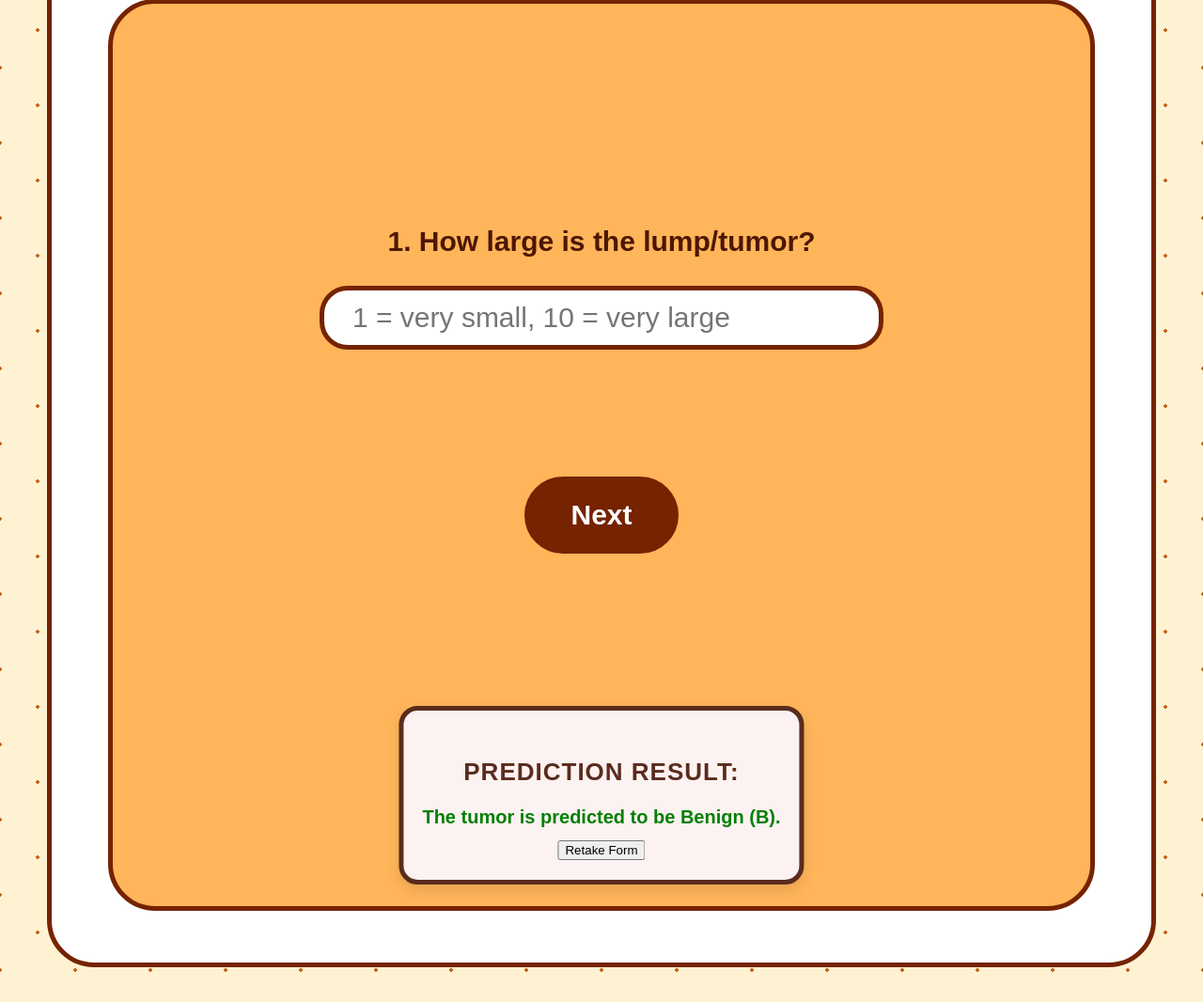
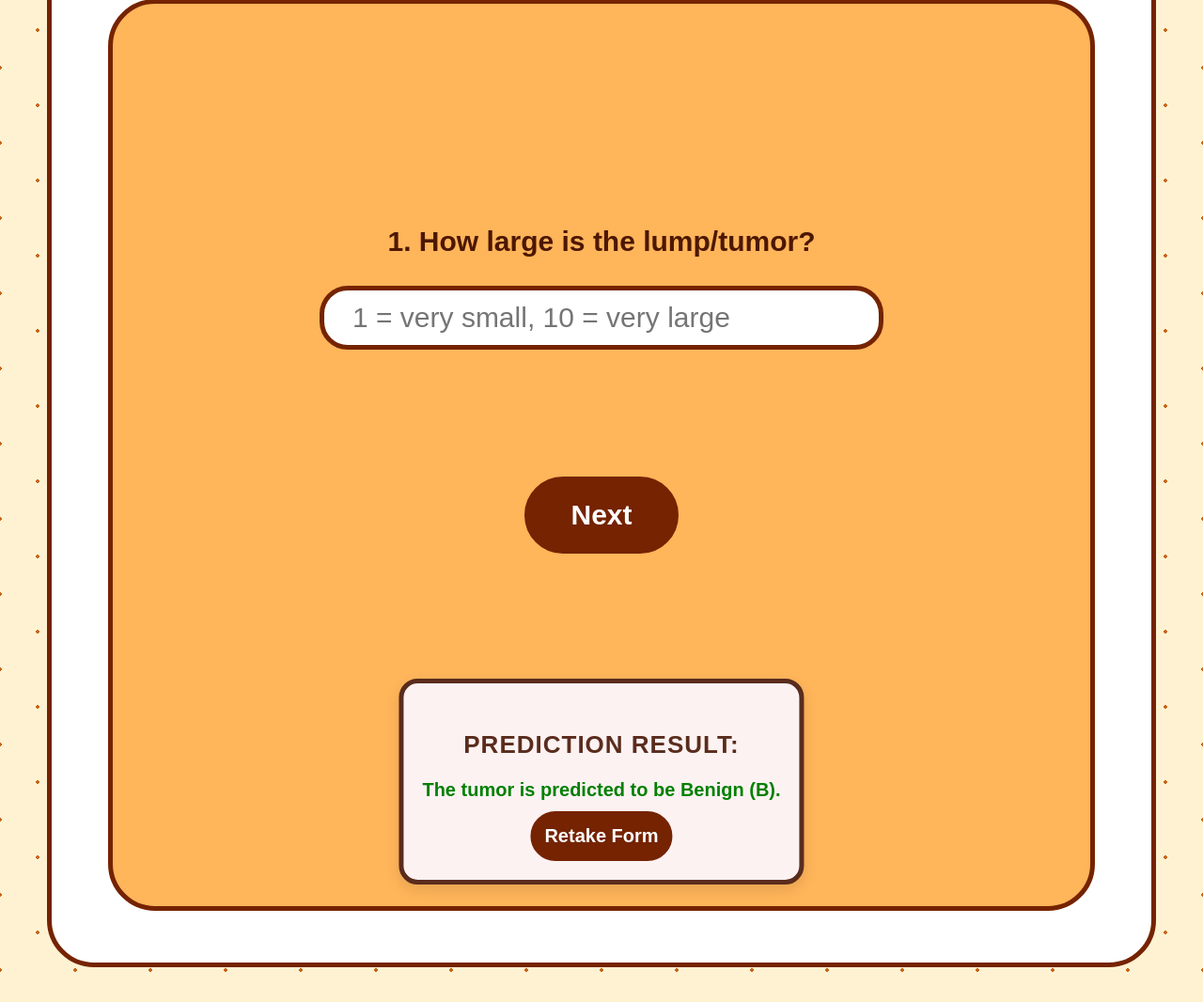
Before and after one commit to AbdullatifElmuaqqat/PinkPath-Breast-Cancer-Prediction-Wep-App-, a Flask app: template templates/index.html in a window 1280 px wide. Shown: the part 1898-2964 px from the top of the page at 94% size. Run offline with Flask 3, Linux system fonts and the light colour scheme; the template is opened without the code that fills it: most values are stand-ins (such as "Sample title", 1, 10 or a date in 2020); parts of the project's set-up code (start-up, migrations or seed data) failed here and were passed over.

Commit message:
Retake button fixed

```diff
--- a/static/css/styles.css
+++ b/static/css/styles.css
@@ -217,6 +217,21 @@ padding: 10px;
 
 #prediction-result{
     display: none;
+}
+
+#prediction-result button{
+    border: 5px solid #752300;
+    font-size: 20px;
+    border-radius: 50px;
+    padding: 10px;
+    background-color: #752300;
+    color: white;
+    font-weight: bold;
+}
+
+#prediction-result button:hover {
+    transform: scale(1.03);
+    box-shadow: 5px 5px  #be3900;
 }
 
 .prediction-box {
```
